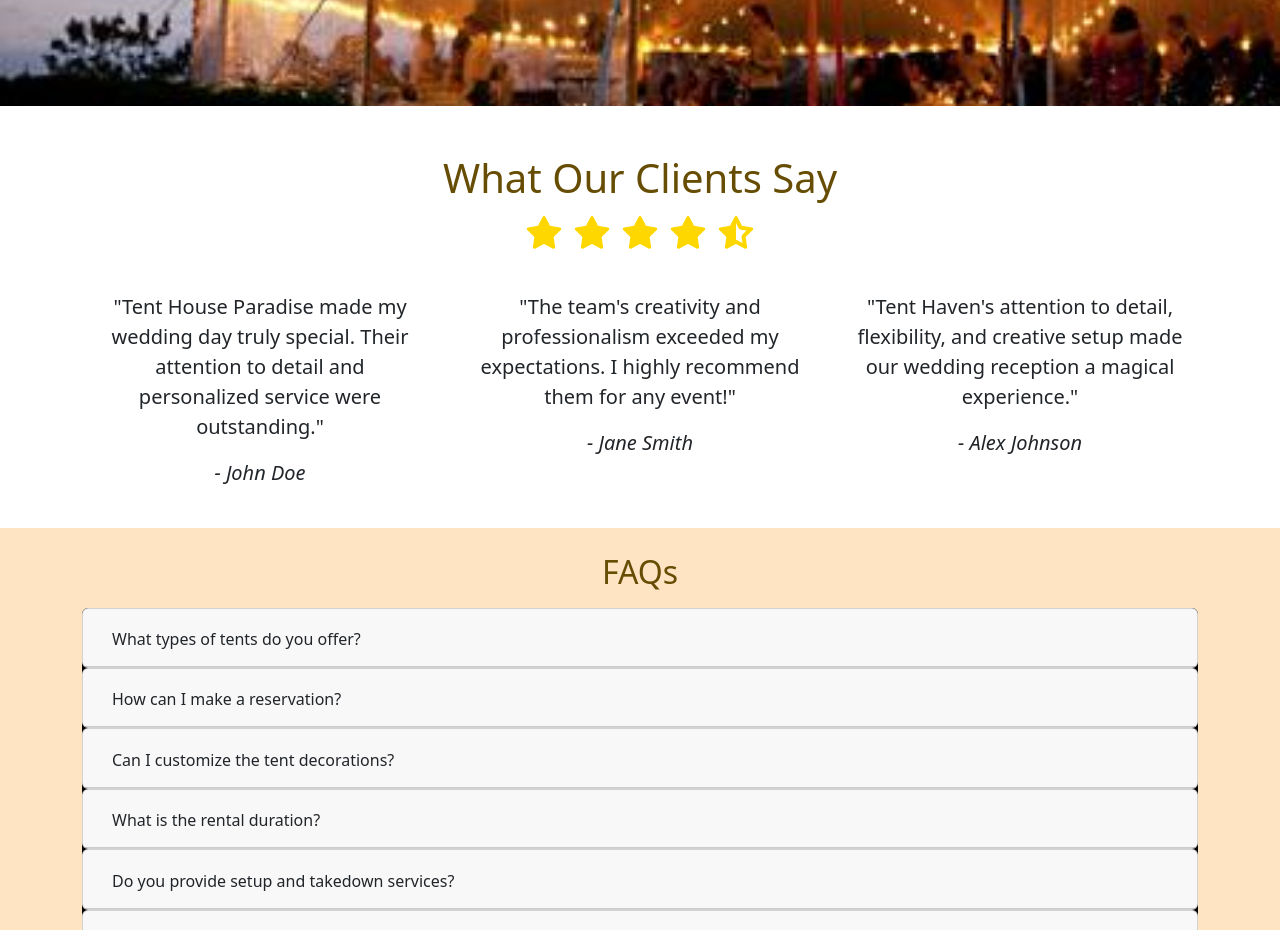
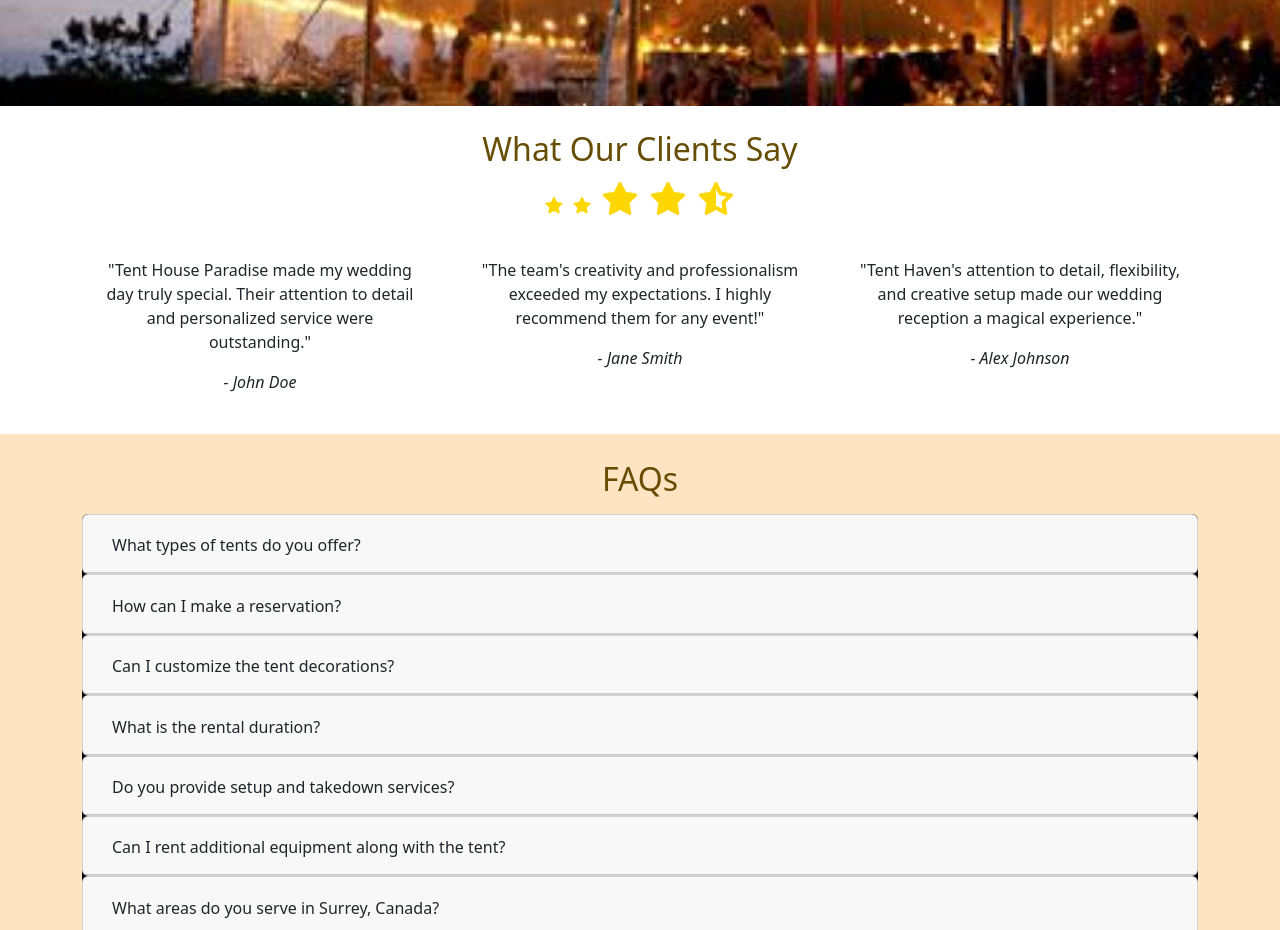
Before and after one commit to varsharrathore/Tent-House, a React (Create React App) app: page / in a window 1280 px wide. Shown: the part 2020-2950 px from the top of the page. Built offline with nearby package versions, Linux system fonts and the light colour scheme.

Commit message:
Testimonials.jsx

```diff
--- a/src/Components/Testimonials.jsx
+++ b/src/Components/Testimonials.jsx
@@ -4,12 +4,12 @@ import { faStar, faStarHalfAlt } from "@fortawesome/free-solid-svg-icons";
 const Testimonials = () => {
   return (
     <div className="container text-center ">
-      <h1 className="text text-warning-emphasis mt-5">What Our Clients Say</h1>
+      <h2 className="text text-warning-emphasis mt-4">What Our Clients Say</h2>
 
       {/* Stars */}
       <div className="mb-3 mt-3">
-        <FontAwesomeIcon icon={faStar} style={{ color: "gold", fontSize: "2rem", margin: "0 4px" }} />
-        <FontAwesomeIcon icon={faStar} style={{ color: "gold", fontSize: "2rem", margin: "0 4px" }} />
+        <FontAwesomeIcon icon={faStar} style={{ color: "gold", margin: "0 4px" }} />
+        <FontAwesomeIcon icon={faStar} style={{ color: "gold", margin: "0 4px" }} />
         <FontAwesomeIcon icon={faStar} style={{ color: "gold", fontSize: "2rem", margin: "0 4px" }} />
         <FontAwesomeIcon icon={faStar} style={{ color: "gold", fontSize: "2rem", margin: "0 4px" }} />
         <FontAwesomeIcon icon={faStarHalfAlt} style={{ color: "gold", fontSize: "2rem", margin: "0 4px" }} />
@@ -18,7 +18,7 @@ const Testimonials = () => {
 
 
       {/* Testimonials */}
-      <div className="row row-cols-1 row-cols-md-3 fs-5">
+      <div className="row row-cols-1 row-cols-md-3">
         <div className="col-md-4 p-4">
           <div className="testimonial">
             <p>
```
